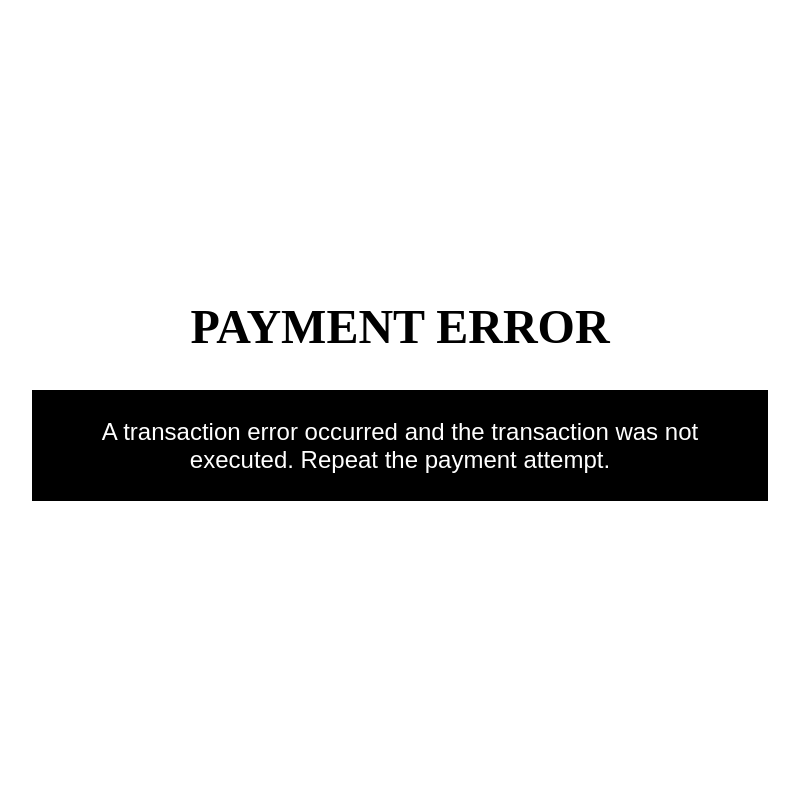
After one commit to defproger/artStudio, a PHP site: page /cancelOrder.php in a window 1280 px wide. The commit adds this page. Shown: the whole page, without its empty margins (240-1039 px from the left). Run offline with PHP 8.4, Linux system fonts and the light colour scheme.

Commit message:
payPal request pages

```diff
--- a/app/payment.php
+++ b/app/payment.php
@@ -53,8 +53,8 @@ $transaction->setAmount($amount)
     ->setInvoiceNumber(uniqid());
 
 $redirectUrls = new RedirectUrls();
-$redirectUrls->setReturnUrl("https://" . SETTINGS['domain'] . "/complete.php?id=1")
-    ->setCancelUrl("https://" . SETTINGS['domain'] . "/canceled.php?id=1");
+$redirectUrls->setReturnUrl("https://" . SETTINGS['domain'] . "/completeOrder.php?id=1")
+    ->setCancelUrl("https://" . SETTINGS['domain'] . "/cancelOrder.php?id=1");
 
 $payment = new Payment();
 $payment->setIntent('sale')
--- /dev/null
+++ b/assets/css/messages.css
@@ -0,0 +1,38 @@
+* {
+    margin: 0;
+    padding: 0;
+    box-sizing: border-box;
+}
+
+body, html {
+    height: 100%;
+    display: flex;
+    justify-content: center;
+    align-items: center;
+    background-color: #ffffff;
+    font-family: "Goudy Old Style", sans-serif;
+}
+
+.container {
+    text-align: center;
+    margin: 5%;
+}
+
+.error-box {
+    background-color: #000000;
+    color: #ffffff;
+    padding: 3%;
+    width: 100%;
+    max-width: 80%;
+    margin: 0 auto;
+}
+
+h1 {
+    font-family: "Engravers MT", serif;
+    font-size: 3em;
+    margin-bottom: 2%;
+}
+
+.error-box p {
+    font-size: 1.5em;
+}
--- /dev/null
+++ b/cancelOrder.php
@@ -0,0 +1,19 @@
+<!DOCTYPE html>
+<html lang="en">
+<head>
+    <meta charset="UTF-8">
+    <meta name="viewport" content="width=device-width, initial-scale=1.0">
+    <title>Payment Error</title>
+    <link rel="stylesheet" href="assets/css/messages.css">
+</head>
+<body>
+    <div class="container">
+        <h1>PAYMENT ERROR</h1>
+        <br>
+        <div class="error-box">
+
+            <p>A transaction error occurred and the transaction was not executed. Repeat the payment attempt.</p>
+        </div>
+    </div>
+</body>
+</html>
```
Also changed, not shown: completeOrder.php (added, +19 -0 lines).
